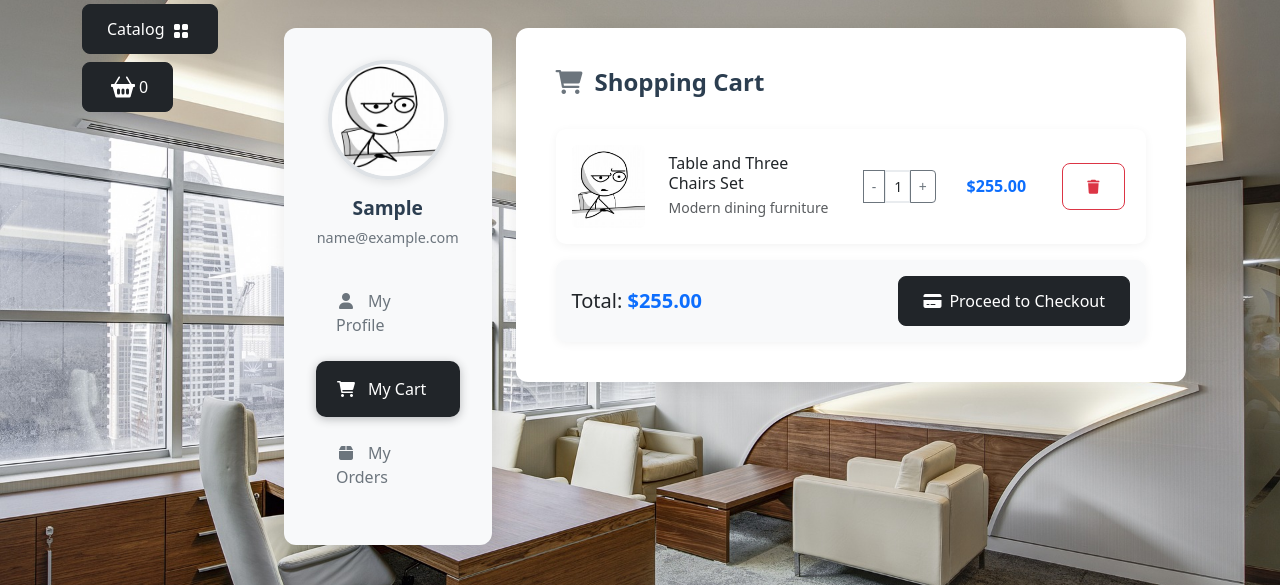
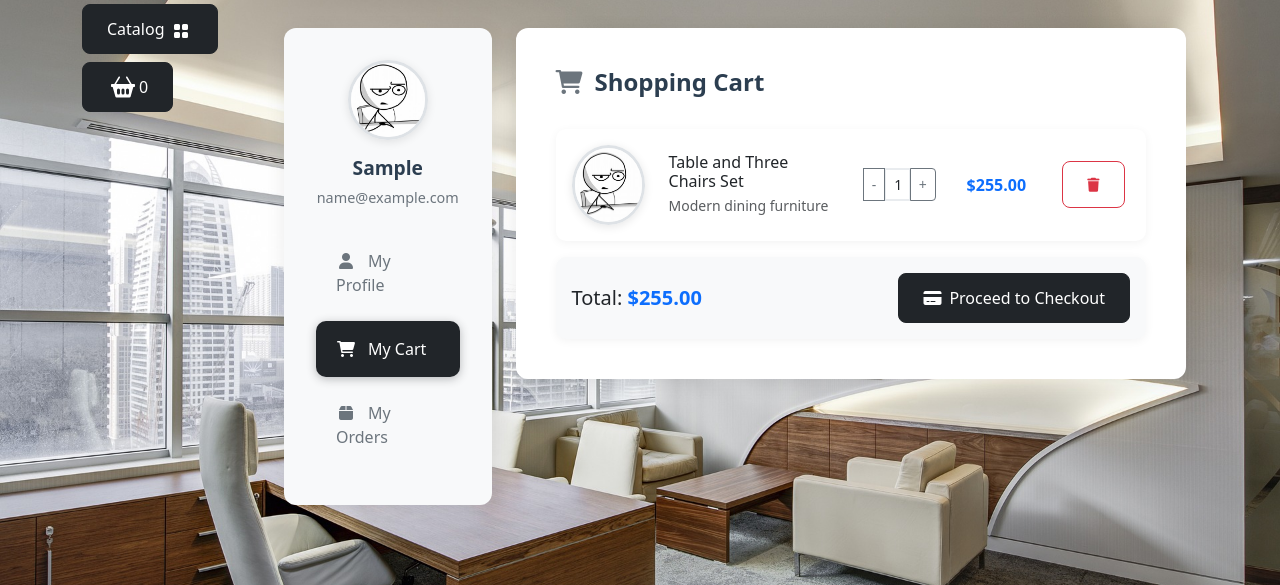
Before and after one commit to iamurtazo/furniture-online-store, a Django app: page /user/profile/ in a window 1280 px wide, after a click on "My Cart". Shown: the part 68-653 px from the top of the page. Run offline with Django 5.2, Linux system fonts and the light colour scheme; the visitor is signed in with stand-in values (Sample User, id 1); data comes from the database, SQL or seed files in the repository; some libraries are stand-ins or nearby versions.

Commit message:
Display user profile image in cart section instead of base avatar
- Update cart template to conditionally show user.image when available
- Apply existing profile-avatar CSS class for consistent circular styling
- Enhance UI personalization by showing actual user photos in cart

```diff
--- a/src/app/static/deps/css/my_css.css
+++ b/src/app/static/deps/css/my_css.css
@@ -62,12 +62,20 @@ body {
     padding: 2rem;
 }
 
+.avatar-container {
+    display: flex;
+    justify-content: center;
+    align-items: center;
+    width: 100%;
+}
+
 .profile-avatar {
-    width: 120px;
-    height: 120px;
+    width: 80px !important;
+    height: 80px !important;
     object-fit: cover;
-    border: 4px solid #dee2e6;
+    border: 3px solid #dee2e6;
     box-shadow: 0 2px 10px rgba(0, 0, 0, 0.1);
+    flex-shrink: 0;
 }
 
 .user-name {
--- a/src/app/users/templates/users/profile.html
+++ b/src/app/users/templates/users/profile.html
@@ -148,8 +148,14 @@
                                     <div class="card mb-3">
                                         <div class="card-body">
                                             <div class="row align-items-center">
-                                                <div class="col-md-2">
-                                                    <img src="{% static 'deps/images/baseavatar.jpg' %}" class="img-fluid rounded" alt="Product Image" />
+                                                <div class="col-md-2 text-center">
+                                                    <div class="avatar-container">
+                                                        {% if user.image %}
+                                                        <img src="{{ user.image.url }}" alt="User Avatar" class="img-fluid rounded-circle profile-avatar" />
+                                                        {% else %}
+                                                        <img src="{% static 'deps/images/baseavatar.jpg' %}" alt="Default Avatar" class="img-fluid rounded-circle profile-avatar" />
+                                                        {% endif %}
+                                                    </div>
                                                 </div>
                                                 <div class="col-md-4">
                                                     <h6 class="card-title mb-1">Table and Three Chairs Set</h6>
@@ -173,6 +179,7 @@
                                             </div>
                                         </div>
                                     </div>
+
 
                                     <!-- Cart Total -->
                                     <div class="card bg-light">
```
